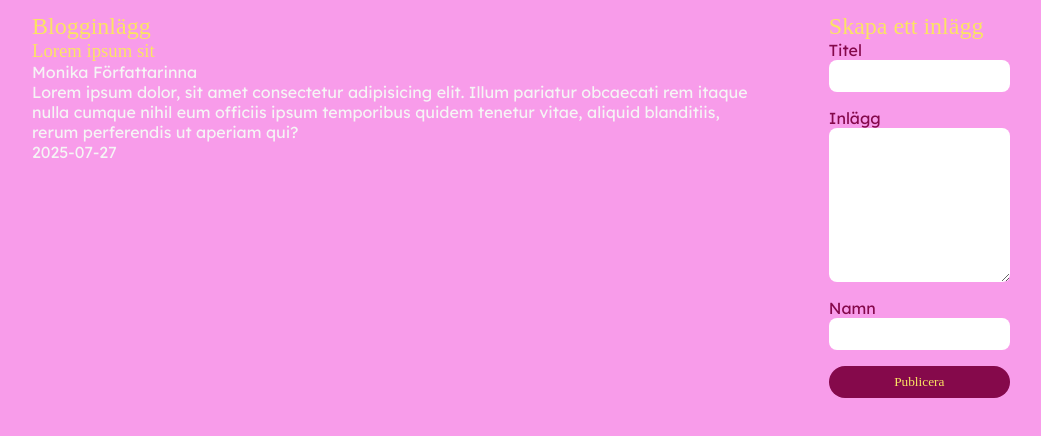
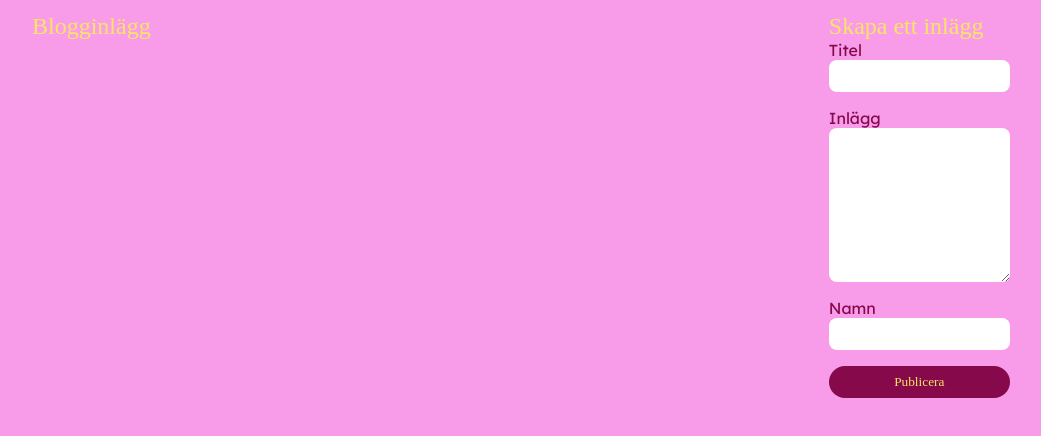
Before and after one commit to malindesire/exercise-ts-blog-post-manager, a website built with Vite: page bloggporten/index.html in a window 1280 px wide. Shown: the part 56-492 px from the top of the page, without its empty margins (96-1137 px from the left). Built offline with nearby package versions, Linux system fonts and the light colour scheme; no server answers; a web font is replaced by a local one.

Commit message:
Remove mock post

```diff
--- a/bloggporten/index.html
+++ b/bloggporten/index.html
@@ -15,16 +15,7 @@
 		<main class="main">
 			<section class="post-section">
 				<h2>Blogginlägg</h2>
-				<ul class="posts" data-posts>
-					<li class="post">
-						<h3 class="post-title">Lorem ipsum sit</h3>
-						<p class="post-author">Monika Författarinna</p>
-						<p class="post-content">
-							Lorem ipsum dolor, sit amet consectetur adipisicing elit. Illum pariatur obcaecati rem itaque nulla cumque nihil eum officiis ipsum temporibus quidem tenetur vitae, aliquid blanditiis, rerum perferendis ut aperiam qui?
-						</p>
-						<span class="post-time">2025-07-27</span>
-					</li>
-				</ul>
+				<ul class="posts" data-posts></ul>
 			</section>
 			<aside class="form-section">
 				<h2>Skapa ett inlägg</h2>
```
